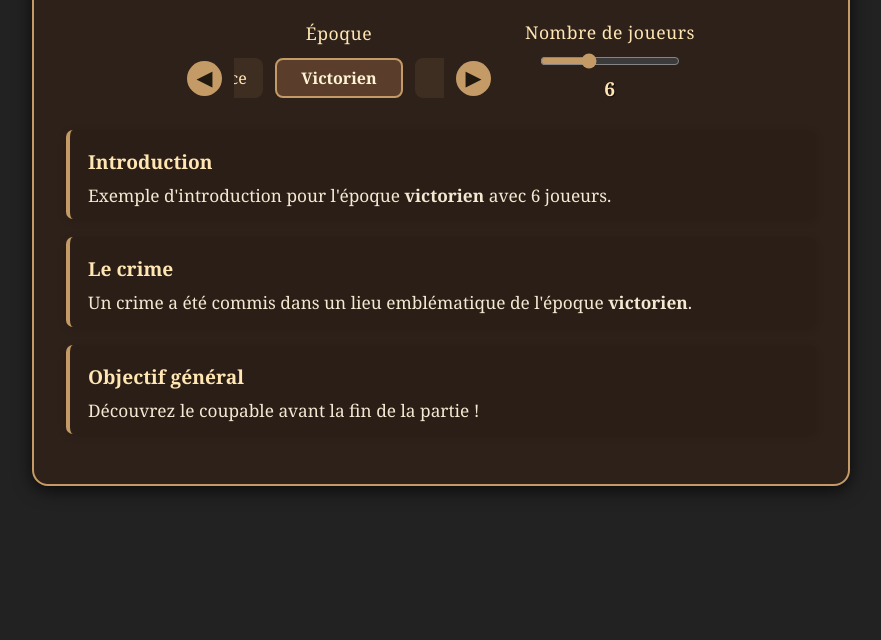
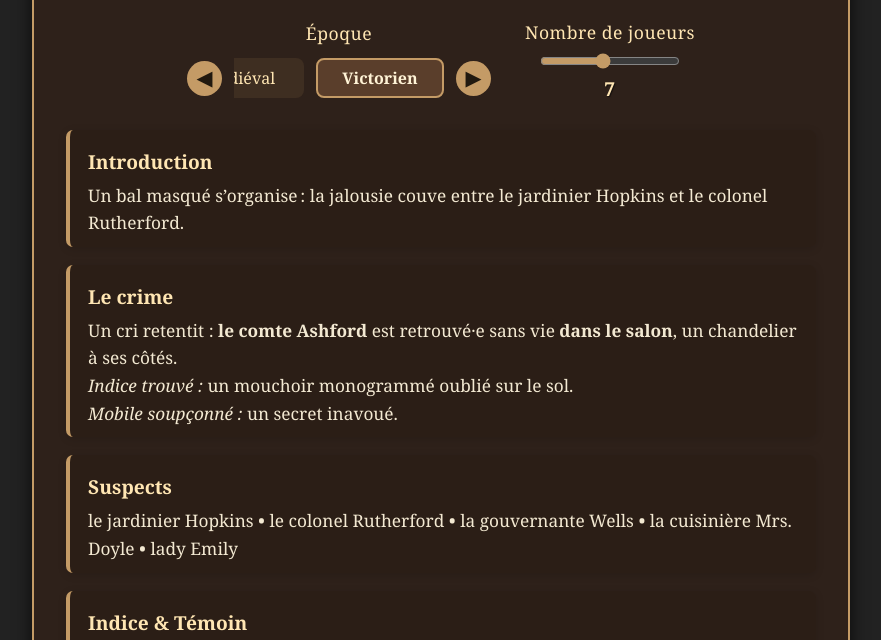
Before and after one commit to gregoryferreira09/Murder-party, a website: page SRC/HTML/générerscenario.html in a window 1280 px wide. Shown: the part 137-777 px from the top of the page, without its empty margins (199-1080 px from the left). Drawn offline with Linux system fonts and the light colour scheme.

Commit message:
Update générerscenario.html

```diff
--- a/SRC/HTML/générerscenario.html
+++ b/SRC/HTML/générerscenario.html
@@ -181,8 +181,8 @@
       <!-- Slider nombre de joueurs -->
       <div class="slider-group slider-nbjoueurs">
         <div class="slider-label">Nombre de joueurs</div>
-        <input type="range" min="3" max="12" value="6" id="nbJoueursSlider">
-        <div class="slider-value"><span id="nbJoueursValue">6</span></div>
+        <input type="range" min="3" max="12" value="7" id="nbJoueursSlider">
+        <div class="slider-value"><span id="nbJoueursValue">7</span></div>
       </div>
     </div>
     <div class="scenario-section">
@@ -194,33 +194,153 @@
       <p id="crime"></p>
     </div>
     <div class="scenario-section">
+      <h2>Suspects</h2>
+      <p id="suspects"></p>
+    </div>
+    <div class="scenario-section">
+      <h2>Indice & Témoin</h2>
+      <p id="indice"></p>
+    </div>
+    <div class="scenario-section">
       <h2>Objectif général</h2>
       <p id="objectif"></p>
     </div>
   </div>
   <script>
-    // --- Petites données fictives pour la démo ---
-    // À remplacer par ton import réel de generateurScenario.js !
+    // --- Données simplifiées inspirées de univers.js (adapte avec import réel) ---
+    const univers = {
+      medieval: {
+        lieux: [{nom:"château", genre:"m"},{nom:"grande salle", genre:"f"},{nom:"forêt", genre:"f"}],
+        personnages: [
+          {nom:"le seigneur de Montfaucon", genre:"m"}, {nom:"la servante Ysabeau", genre:"f"}, {nom:"le chevalier Gaspard", genre:"m"},
+          {nom:"la dame Aliénor", genre:"f"}, {nom:"le bouffon Arthus", genre:"m"}, {nom:"la cuisinière Berthe", genre:"f"}
+        ],
+        armes: ["une épée", "une dague rouillée", "du poison"],
+        indices: ["des traces de sang mènent vers la cave", "un médaillon brisé a été retrouvé sous une table"],
+        mobiles: ["la vengeance", "un héritage contesté"],
+        intro: [
+          "Le banquet bat son plein dans {la_lieu}. Les seigneurs et les dames murmurent à voix basse.",
+          "La tension monte dans {la_lieu}, alors que {suspect1} semble s’éclipser discrètement.",
+          "Des rumeurs courent sur {motif}. Les regards se croisent dans {la_lieu}."
+        ],
+        ambiances: ["Le banquet bat son plein", "Une tempête gronde au-dehors"]
+      },
+      victorien: {
+        lieux: [
+          {nom:"manoir",genre:"m"},{nom:"bibliothèque",genre:"f"},{nom:"salon",genre:"m"},
+          {nom:"jardin",genre:"m"},{nom:"salle de bal",genre:"f"},{nom:"serre",genre:"f"}
+        ],
+        personnages: [
+          {nom:"le comte Ashford",genre:"m"},{nom:"la gouvernante Wells",genre:"f"},{nom:"le colonel Rutherford",genre:"m"},
+          {nom:"lady Emily",genre:"f"},{nom:"le majordome Carter",genre:"m"},{nom:"le jardinier Hopkins",genre:"m"},
+          {nom:"la cuisinière Mrs. Doyle",genre:"f"}
+        ],
+        armes: ["un chandelier","une dague","du poison","un revolver"],
+        indices: ["un mouchoir monogrammé oublié sur le sol","un carnet griffonné tombé sous un canapé"],
+        mobiles: ["la jalousie","un secret inavoué","l’héritage"],
+        intro: [
+          "{ambiance} dans {la_lieu}. Les secrets se murmurent, les regards s’évitent.",
+          "Le manoir vibre d’une excitation étrange. {suspect1} semble préoccupé·e ce soir.",
+          "Dans {la_lieu}, la tension monte. Des rumeurs courent sur {motif}.",
+          "Un bal masqué s’organise : la jalousie couve entre {suspect1} et {suspect2}."
+        ],
+        ambiances: [
+          "Le tonnerre gronde au loin",
+          "Les invités masqués se perdent dans la fête",
+          "Le brouillard étreint le jardin"
+        ]
+      }
+      // Ajoute les autres époques si besoin...
+    };
     const epoques = [
       { key: 'medieval', label: 'Médiéval' },
-      { key: 'renaissance', label: 'Renaissance' },
-      { key: 'victorien', label: 'Victorien' },
-      { key: 'western', label: 'Western' },
-      { key: 'contemporain', label: 'Contemporain' },
-      { key: 'futuriste', label: 'Futuriste' },
-      { key: 'historique', label: 'Historique' }
+      { key: 'victorien', label: 'Victorien' }
     ];
-    // Simule le générateur de scénario (à remplacer par ton import réel)
-    function fakeGenererScenario(periode, options) {
-      return {
-        introduction: `Exemple d'introduction pour l'époque <b>${periode}</b> avec ${options.nbJoueurs} joueurs.`,
-        crime: `Un crime a été commis dans un lieu emblématique de l'époque <b>${periode}</b>.`,
-        objectif: `Découvrez le coupable avant la fin de la partie !`
+
+    // --- Générateur dynamique ---
+    function getArticle(word, articles = { m: 'le', f: 'la' }) {
+      if (!word) return '';
+      word = word.trim();
+      const firstLetter = word[0].toLowerCase();
+      if ("aeiouyh".includes(firstLetter)) return "l'";
+      const feminine = ["bibliothèque", "gouvernante", "salle", "cave", "chapelle", "forêt", "dimension", "galerie", "voix", "technicienne", "serre"];
+      if (feminine.some(x => word.toLowerCase().startsWith(x))) return articles.f;
+      return articles.m;
+    }
+    function articleDans(word, article) {
+      if (article === "le") return "dans le";
+      if (article === "la") return "dans la";
+      if (article === "l'") return "dans l'";
+      return "dans";
+    }
+    function randomItem(array) {
+      return array[Math.floor(Math.random() * array.length)];
+    }
+    function genererScenario(periode, options) {
+      const data = univers[periode];
+      if (!data) throw new Error("Période inconnue");
+
+      // Lieu & ambiance
+      const lieuObj = randomItem(data.lieux);
+      const lieu = lieuObj.nom;
+      const artLieu = getArticle(lieu, { m: 'le', f: 'la' });
+      const artDansLieu = articleDans(lieu, artLieu);
+
+      // Ambiance et intro
+      const ambiance = randomItem(data.ambiances);
+      const introTpl = randomItem(data.intro);
+
+      // Personnages (suspects)
+      let persos = [...data.personnages];
+      const victimeObj = randomItem(persos);
+      const victime = victimeObj.nom;
+      persos = persos.filter(p=>p.nom !== victime);
+      // Nombre de suspects selon joueurs (au moins 3)
+      const nbSuspects = Math.max(3, Math.min(options.nbJoueurs-2, persos.length));
+      const suspects = [];
+      while(suspects.length < nbSuspects) {
+        const s = randomItem(persos);
+        if (!suspects.find(x=>x.nom===s.nom)) suspects.push(s);
+      }
+      // Témoin différent
+      let temoin = randomItem(persos.filter(p=>!suspects.find(x=>x.nom===p.nom)));
+      if (!temoin) temoin = randomItem(persos);
+
+      // Arme, indice, mobile
+      const arme = randomItem(data.armes);
+      const indice = randomItem(data.indices);
+      const mobile = randomItem(data.mobiles);
+
+      // Variables pour template
+      const variables = {
+        "{la_lieu}": artLieu + (artLieu.endsWith("'") ? "" : " ") + lieu,
+        "{ambiance}": ambiance,
+        "{suspect1}": suspects[0]?.nom || "",
+        "{suspect2}": suspects[1]?.nom || "",
+        "{motif}": mobile
       };
+      let introduction = introTpl;
+      Object.entries(variables).forEach(([k,v])=>{introduction = introduction.replaceAll(k,v);});
+
+      // Crime
+      const crime = `Un cri retentit : <b>${victime}</b> est retrouvé·e sans vie <b>${artDansLieu} ${lieu}</b>, ${arme} à ses côtés.<br>
+      <i>Indice trouvé :</i> ${indice}.<br>
+      <i>Mobile soupçonné :</i> ${mobile}.`;
+
+      // Suspects
+      const suspectsText = suspects.map(s=>s.nom).join(" <b>&bull;</b> ");
+
+      // Indice & témoin
+      const indiceText = `<b>Témoin clef :</b> ${temoin.nom}<br><b>Indice :</b> ${indice}`;
+
+      // Objectif
+      const objectif = "Découvrez qui est le meurtrier avant la fin de la partie.";
+
+      return { introduction, crime, suspects: suspectsText, indice: indiceText, objectif };
     }
 
-    // --- Initialisation bandeau époque ---
-    let selectedEpoqueIdx = 2; // victorien par défaut
+    // --- UI dynamique ---
+    let selectedEpoqueIdx = 1; // victorien par défaut
     function renderEpoqueList() {
       const list = document.getElementById('epoqueList');
       list.innerHTML = '';
@@ -244,7 +364,7 @@
       renderEpoqueList(); updateScenario();
     };
 
-    // --- Slider nombre de joueurs ---
+    // Slider nombre de joueurs
     const nbJoueursSlider = document.getElementById('nbJoueursSlider');
     const nbJoueursValue = document.getElementById('nbJoueursValue');
     nbJoueursSlider.oninput = () => {
@@ -252,23 +372,24 @@
       updateScenario();
     };
 
-    // --- Molette bouton ---
+    // Molette bouton
     document.getElementById('regenBtn').onclick = () => {
       updateScenario(true);
     };
 
-    // --- Génération de scénario ---
+    // Génération de scénario affichage
     function updateScenario(forceNew) {
       const periode = epoques[selectedEpoqueIdx].key;
-      const nbJoueurs = nbJoueursSlider.value;
-      // À remplacer par ton vrai générateur
-      const scenario = fakeGenererScenario(periode, {nbJoueurs});
+      const nbJoueurs = Number(nbJoueursSlider.value);
+      const scenario = genererScenario(periode, {nbJoueurs});
       document.getElementById('introduction').innerHTML = scenario.introduction;
       document.getElementById('crime').innerHTML = scenario.crime;
+      document.getElementById('suspects').innerHTML = scenario.suspects;
+      document.getElementById('indice').innerHTML = scenario.indice;
       document.getElementById('objectif').innerHTML = scenario.objectif;
     }
 
-    // --- Initialisation ---
+    // Initialisation
     renderEpoqueList();
     updateScenario();
   </script>
```
